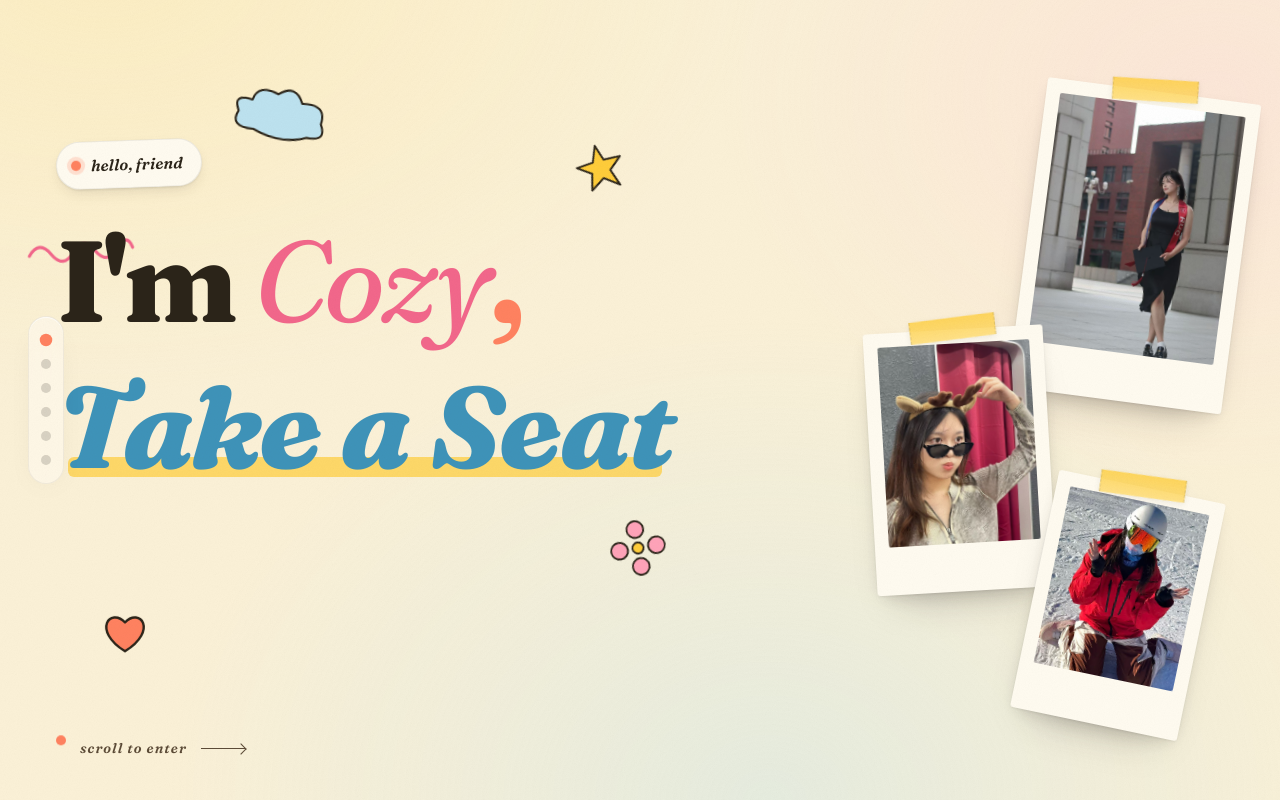
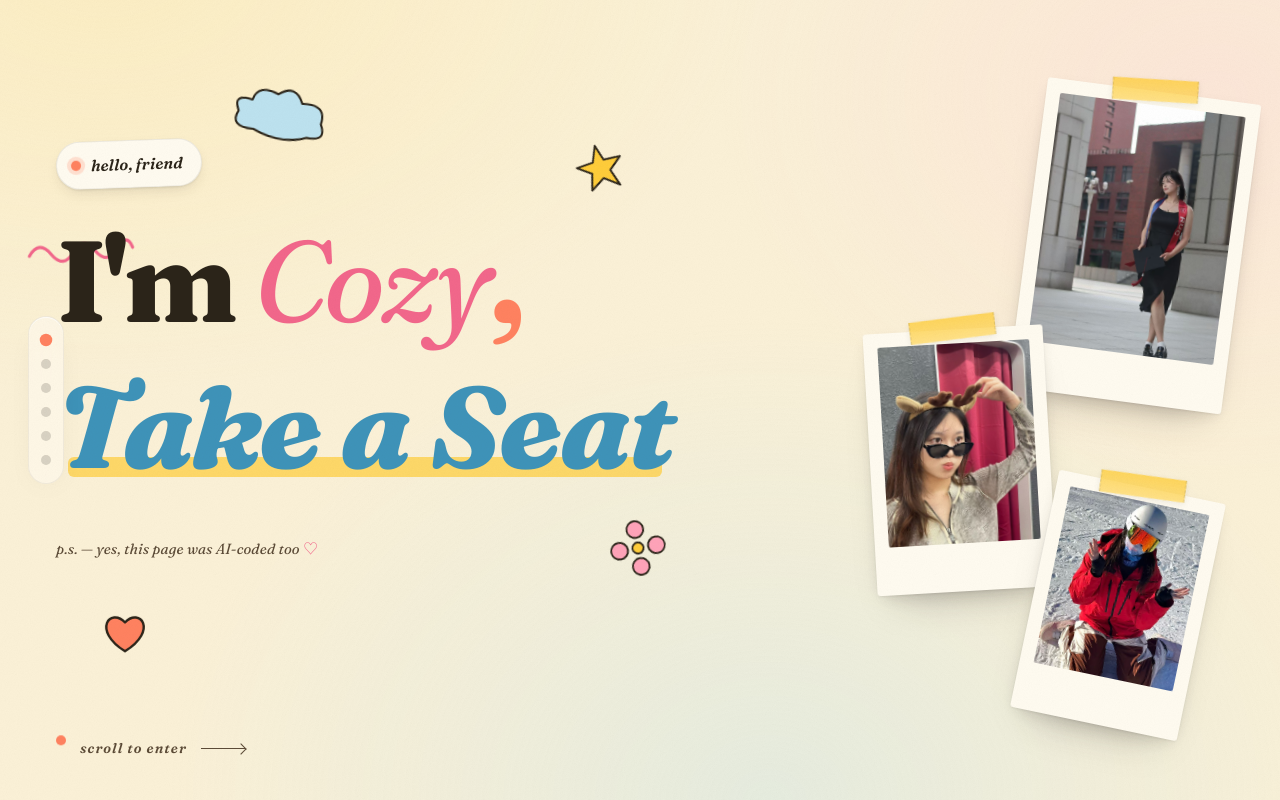
Before and after one commit to cozyczycozy/cozy, a plain HTML site: page index.html in a window 1280 px wide. Shown: the top 800 px of the page. Drawn offline with Linux system fonts and the light colour scheme; a web font is replaced by a local one.

Commit message:
add small ai-coding note under cover title
A subtle italic line below "Take a Seat" acknowledging the page
itself was made with AI coding — a small meta wink matching the
AI Coding section.

Co-Authored-By: Claude Opus 4.6 (1M context) <noreply@anthropic.com>

```diff
--- a/index.html
+++ b/index.html
@@ -296,6 +296,17 @@ body::after {
   color: var(--ink-soft);
   margin-top: .3em;
 }
+.cover-ai-note {
+  font-family: var(--ff-display);
+  font-style: italic;
+  font-weight: 500;
+  font-size: clamp(14px, 1.15vw, 16px);
+  color: var(--ink-soft);
+  letter-spacing: .01em;
+  margin-top: 14px;
+  opacity: .78;
+}
+.cover-ai-note .heart { color: var(--pink-deep); font-style: normal; }
 
 .cover-tagline {
   font-family: var(--ff-display);
@@ -1455,6 +1466,7 @@ body::after {
       I'm <em>Cozy</em><span class="swash">,</span><br>
       <span class="take-seat">Take a Seat</span>
     </h1>
+    <p class="cover-ai-note reveal d3">p.s. — yes, this page was AI-coded too<span class="heart"> ♡</span></p>
   </div>
 
   <div class="scroll-hint reveal d4">
```
